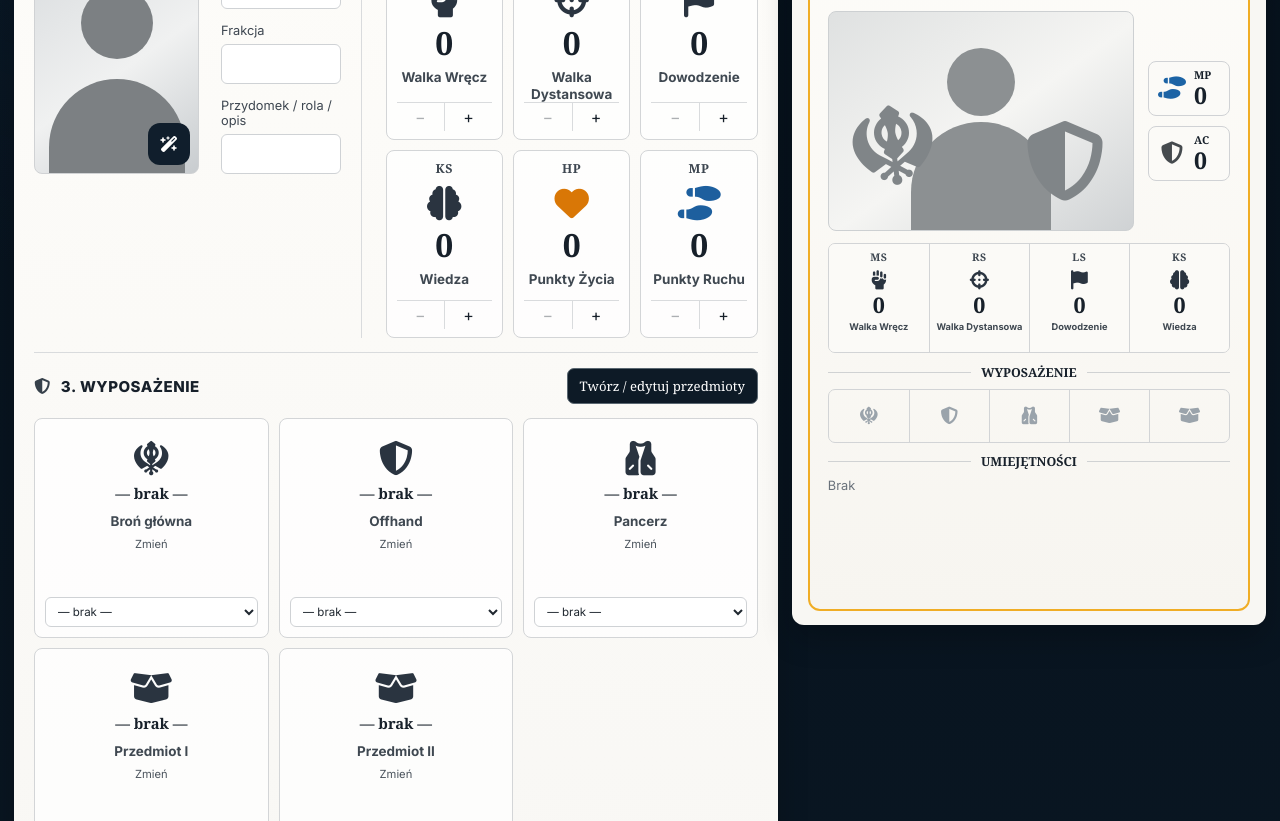
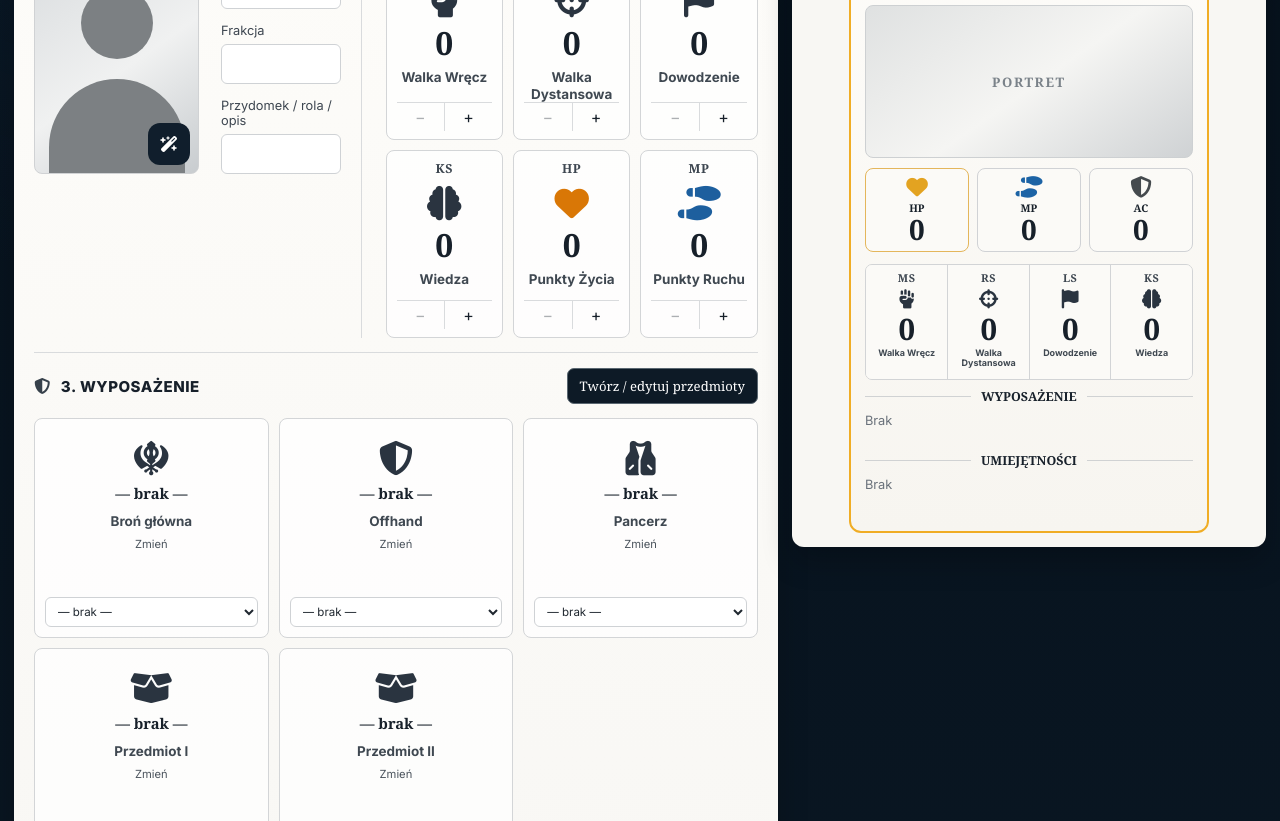
Before and after one commit to rozmiarD/hobt, a website built with Vite: page web/index.html in a window 1280 px wide. Shown: the part 379-1200 px from the top of the page. Built offline with nearby package versions, Linux system fonts and the light colour scheme.

Commit message:
Reshape preview card to tarot proportions with unified vitals and list equipment.
Use 11:19 aspect ratio without scrollbars, group HP/MP/AC in one row, show equipment like abilities, and simplify the portrait placeholder for uploaded art.

```diff
--- a/web/src/card-view.ts
+++ b/web/src/card-view.ts
@@ -14,6 +14,14 @@ const BANNER_LABEL_KEYS = {
 } as const;
 
 const BANNER_STATS = ["ms", "rs", "ls", "ks"] as const;
+
+const SLOT_LABEL_KEYS = {
+  mainWeapon: "slotMainWeapon",
+  offhand: "slotOffhand",
+  armor: "slotArmor",
+  item1: "slotItem1",
+  item2: "slotItem2",
+} as const;
 
 const EQUIPMENT_SLOTS: EquipmentSlot[] = [
   "mainWeapon",
@@ -44,18 +52,29 @@ export function renderPreviewCard(locale: Locale, card: CharacterCard): string {
   const faction = card.faction?.trim() ?? card.team?.trim() ?? "";
   const portrait = card.portrait?.url;
 
-  const equipmentIcons = EQUIPMENT_SLOTS.map((slot) => {
+  const equipmentItems = EQUIPMENT_SLOTS.map((slot) => {
     const entry = card.equipment[slot];
-    const filled = Boolean(entry?.name);
-    return `<span class="${filled ? "is-filled" : ""}" title="${escapeHtml(entry?.name ?? "")}">${icon(EQUIPMENT_ICONS[slot])}</span>`;
-  }).join("");
+    if (!entry?.name) {
+      return "";
+    }
+    return `
+      <div class="card-list-item equipment-item">
+        ${icon(EQUIPMENT_ICONS[slot])}
+        <div>
+          <strong>${escapeHtml(entry.name)}</strong>
+          <p>${escapeHtml(t(locale, SLOT_LABEL_KEYS[slot]))}</p>
+        </div>
+      </div>`;
+  })
+    .filter(Boolean)
+    .join("");
 
   const abilities = card.abilities
     .filter(Boolean)
     .map((ability) => {
       const negative = ability.type === "negative";
       return `
-        <div class="card-ability ${negative ? "negative" : "positive"}">
+        <div class="card-list-item card-ability ${negative ? "negative" : "positive"}">
           ${icon(negative ? "warn" : "sparkle")}
           <div>
             <strong>${escapeHtml(ability.name)}</strong>
@@ -74,10 +93,6 @@ export function renderPreviewCard(locale: Locale, card: CharacterCard): string {
           ${faction ? `<h3>${escapeHtml(faction)}</h3>` : ""}
           ${subtitle ? `<p>${escapeHtml(subtitle)}</p>` : ""}
         </div>
-        <div class="vital hp-vital">
-          ${icon("heart")}
-          <span><small>HP</small><strong>${card.stats.hp}</strong></span>
-        </div>
       </header>
 
       <section class="card-portrait">
@@ -85,12 +100,16 @@ export function renderPreviewCard(locale: Locale, card: CharacterCard): string {
           ${
             portrait
               ? `<img src="${escapeHtml(portrait)}" alt="" class="hero-image" />`
-              : `<span class="hero-head"></span><span class="hero-body"></span>
-                 <span class="hero-weapon">${icon("khanda")}</span>
-                 <span class="hero-shield">${icon("shield")}</span>`
+              : `<span class="hero-empty-label">${escapeHtml(t(locale, "portraitPlaceholder"))}</span>`
           }
         </div>
-        <div class="vital-stack">
+      </section>
+
+      <section class="card-vitals" aria-label="HP / MP / AC">
+        <div class="vital hp-vital">
+          ${icon("heart")}
+          <span><small>HP</small><strong>${card.stats.hp}</strong></span>
+        </div>
         <div class="vital mp-vital">
           ${icon("shoe-prints")}
           <span><small>MP</small><strong>${card.stats.mp}</strong></span>
@@ -98,7 +117,6 @@ export function renderPreviewCard(locale: Locale, card: CharacterCard): string {
         <div class="vital ac-vital">
           ${icon("shield")}
           <span><small>AC</small><strong>${card.stats.ac}</strong></span>
-          </div>
         </div>
       </section>
 
@@ -114,14 +132,16 @@ export function renderPreviewCard(locale: Locale, card: CharacterCard): string {
         ).join("")}
       </section>
 
-      <section class="card-section">
+      <section class="card-section equipment-on-card">
         <h4>${t(locale, "equipmentOnCard")}</h4>
-        <div class="card-equipment">${equipmentIcons}</div>
+        <div class="card-list equipment-list">
+          ${equipmentItems || `<p class="card-empty">${t(locale, "none")}</p>`}
+        </div>
       </section>
 
       <section class="card-section abilities-on-card">
         <h4>${t(locale, "abilitiesOnCard")}</h4>
-        <div class="abilities-list">
+        <div class="card-list abilities-list">
           ${abilities || `<p class="card-empty">${t(locale, "none")}</p>`}
         </div>
       </section>
--- a/web/src/styles.css
+++ b/web/src/styles.css
@@ -905,8 +905,9 @@ svg {
 
 .preview-character-card,
 .character-card.preview-character-card {
-  width: min(100%, 560px);
-  height: 700px;
+  --tarot-width: min(360px, 100%, calc((100vh - 28px) * 11 / 19));
+  width: var(--tarot-width);
+  aspect-ratio: 11 / 19;
   max-height: calc(100vh - 28px);
   display: flex;
   flex-direction: column;
@@ -914,20 +915,35 @@ svg {
   overflow: hidden;
   border: 2px solid var(--gold);
   border-radius: 12px;
-  padding: 14px 18px 18px;
+  padding: 12px 14px 14px;
   background: linear-gradient(180deg, #fdfcf9, #f7f5f0);
   color: var(--ink);
 }
 
-.preview-character-card > :not(.abilities-on-card),
-.character-card.preview-character-card > :not(.abilities-on-card) {
+.preview-character-card > * {
+  min-height: 0;
+}
+
+.preview-character-card .card-header,
+.preview-character-card .card-vitals,
+.preview-character-card .card-stats {
   flex-shrink: 0;
 }
 
+.preview-character-card .card-portrait {
+  flex: 1.15 1 auto;
+}
+
+.preview-character-card .equipment-on-card,
+.preview-character-card .abilities-on-card {
+  flex: 0.85 1 auto;
+  overflow: hidden;
+}
+
 .card-header {
   display: grid;
-  grid-template-columns: 68px minmax(0, 1fr) 82px;
-  gap: 12px;
+  grid-template-columns: 62px minmax(0, 1fr);
+  gap: 10px;
   align-items: start;
 }
 
@@ -972,19 +988,21 @@ svg {
 }
 
 .vital {
-  display: grid;
-  grid-template-columns: 28px auto;
-  gap: 8px;
-  align-items: center;
+  display: flex;
+  flex-direction: column;
+  align-items: center;
+  justify-content: center;
+  gap: 4px;
   border: 1px solid #d0d2d5;
   border-radius: 8px;
-  padding: 8px 9px;
+  padding: 8px 6px;
   background: #fbfaf7;
+  text-align: center;
 }
 
 .vital svg,
 .vital .fa-solid {
-  font-size: 1.4rem;
+  font-size: 1.35rem;
 }
 
 .vital span small,
@@ -996,13 +1014,13 @@ svg {
 .vital span small {
   font-family: Georgia, serif;
   font-weight: 700;
-  font-size: 0.68rem;
+  font-size: 0.66rem;
 }
 
 .vital span strong {
-  margin-top: 3px;
-  font-family: Georgia, serif;
-  font-size: 1.45rem;
+  margin-top: 2px;
+  font-family: Georgia, serif;
+  font-size: 1.75rem;
 }
 
 .hp-vital {
@@ -1025,65 +1043,35 @@ svg {
 }
 
 .card-portrait {
-  display: grid;
-  grid-template-columns: minmax(0, 1fr) 82px;
-  gap: 14px;
-  align-items: center;
-  margin-top: 14px;
+  margin-top: 10px;
+  min-height: 0;
 }
 
 .hero-placeholder {
   position: relative;
-  height: 220px;
+  height: 100%;
+  min-height: 120px;
   overflow: hidden;
   border: 1px solid #cdd0d2;
   border-radius: 8px;
   background: linear-gradient(145deg, #dfe1e1, #f5f5f3 52%, #cfd2d4);
-}
-
-.hero-head {
-  position: absolute;
-  left: 50%;
-  top: 36px;
-  width: 68px;
-  height: 68px;
-  margin-left: -34px;
-  border-radius: 50%;
-  background: #8c9092;
-}
-
-.hero-body {
-  position: absolute;
-  left: 50%;
-  bottom: -22px;
-  width: 140px;
-  height: 130px;
-  margin-left: -70px;
-  border-radius: 72px 72px 18px 18px;
-  background: #8c9092;
-}
-
-.hero-weapon,
-.hero-shield {
-  position: absolute;
-  color: #808588;
-  font-size: 5rem;
-}
-
-.hero-weapon {
-  left: 24px;
-  bottom: 36px;
-  transform: rotate(-7deg);
-}
-
-.hero-shield {
-  right: 28px;
-  bottom: 20px;
-}
-
-.vital-stack {
-  display: grid;
-  gap: 10px;
+  display: grid;
+  place-items: center;
+}
+
+.hero-empty-label {
+  font-family: Georgia, serif;
+  font-size: 0.82rem;
+  font-weight: 700;
+  letter-spacing: 0.12em;
+  color: #7a8289;
+}
+
+.card-vitals {
+  display: grid;
+  grid-template-columns: repeat(3, minmax(0, 1fr));
+  gap: 8px;
+  margin-top: 10px;
 }
 
 .card-stats {
@@ -1096,36 +1084,32 @@ svg {
 }
 
 .card-stat-tile {
-  min-height: 108px;
+  min-height: 96px;
   padding: 8px 4px 10px;
   background: #fbfaf7;
 }
 
 .card-stat-tile .tile-code {
-  font-size: 0.66rem;
+  font-size: 0.68rem;
 }
 
 .card-stat-tile .tile-icon {
-  margin: 6px 0 4px;
-  font-size: 1.35rem;
+  margin: 5px 0 4px;
+  font-size: 1.25rem;
 }
 
 .card-stat-tile .tile-value {
-  font-size: 1.35rem;
+  font-size: 1.85rem;
 }
 
 .card-stat-tile .tile-label {
-  margin-top: 6px;
-  font-size: 0.58rem;
+  margin-top: 5px;
+  font-size: 0.56rem;
   line-height: 1.15;
 }
 
 .card-stats > .card-stat-tile + .card-stat-tile {
   border-left: 1px solid #d2d4d6;
-}
-
-.card-equipment .fa-solid {
-  font-size: 1.1rem;
 }
 
 .card-stats svg,
@@ -1148,7 +1132,11 @@ svg {
 }
 
 .card-section {
-  margin-top: 11px;
+  margin-top: 8px;
+  display: flex;
+  flex-direction: column;
+  min-height: 0;
+  overflow: hidden;
 }
 
 .card-section h4 {
@@ -1169,91 +1157,70 @@ svg {
   background: #d0d2d3;
 }
 
-.card-equipment {
-  display: grid;
-  grid-template-columns: repeat(5, 1fr);
-  border: 1px solid #d2d4d6;
-  border-radius: 7px;
+.card-list {
   overflow: hidden;
 }
 
-.card-equipment span {
-  min-height: 52px;
-  display: grid;
-  place-items: center;
-  color: #9aa3ab;
-  font-size: 1.45rem;
-}
-
-.card-equipment span.is-filled {
-  color: #333c43;
-}
-
-.card-equipment span + span {
-  border-left: 1px solid #d2d4d6;
-}
-
-.abilities-on-card {
-  margin-top: 10px;
-  flex: 1 1 auto;
-  min-height: 0;
-  display: flex;
-  flex-direction: column;
-  overflow: hidden;
-}
-
+.equipment-on-card h4,
 .abilities-on-card h4 {
   flex-shrink: 0;
 }
 
-.abilities-list {
-  flex: 1 1 auto;
-  min-height: 0;
-  overflow-y: auto;
-  overscroll-behavior: contain;
-  padding-right: 2px;
-}
-
-.abilities-on-card .card-ability {
+.abilities-on-card {
+  margin-top: 0;
+}
+
+.card-list-item {
   position: relative;
   display: grid;
-  grid-template-columns: 28px minmax(0, 1fr) auto;
-  gap: 10px;
+  grid-template-columns: 24px minmax(0, 1fr);
+  gap: 8px;
   align-items: start;
-  padding: 10px 12px 10px 16px;
+  padding: 7px 10px 7px 14px;
   border: 1px solid #d2d4d6;
   background: #fff;
 }
 
-.abilities-on-card .card-ability + .card-ability {
+.card-list-item + .card-list-item {
   border-top: 0;
 }
 
-.abilities-on-card .card-ability::before {
+.card-list-item .fa-solid {
+  margin-top: 2px;
+  font-size: 0.95rem;
+  color: #3a434b;
+}
+
+.card-list-item strong {
+  font-family: Georgia, serif;
+  font-size: 0.78rem;
+  line-height: 1.2;
+}
+
+.card-list-item p {
+  margin: 2px 0 0;
+  color: #414950;
+  font-size: 0.62rem;
+  line-height: 1.3;
+}
+
+.card-list-item.card-ability::before {
   content: "";
   position: absolute;
   inset: 0 auto 0 0;
   width: 4px;
 }
 
-.abilities-on-card .card-ability.positive::before {
+.card-list-item.card-ability.positive::before {
   background: var(--green);
 }
 
-.abilities-on-card .card-ability.negative::before {
+.card-list-item.card-ability.negative::before {
   background: var(--red);
 }
 
-.abilities-on-card .card-ability strong {
-  font-family: Georgia, serif;
-  font-size: 0.86rem;
-}
-
-.abilities-on-card .card-ability p {
-  margin: 3px 0 0;
-  color: #414950;
-  font-size: 0.66rem;
-  line-height: 1.35;
+.equipment-item .fa-solid {
+  color: #4a5560;
 }
 
 .card-empty {
@@ -1609,14 +1576,15 @@ svg {
 
   .preview-character-card,
   .character-card.preview-character-card {
-    height: auto;
+    --tarot-width: min(100%, 360px);
     max-height: none;
-    overflow: visible;
-  }
-
+    overflow: hidden;
+  }
+
+  .equipment-on-card,
   .abilities-on-card,
-  .abilities-list {
-    overflow: visible;
+  .card-list {
+    overflow: hidden;
   }
 
   .catalog-workspace {
@@ -1666,15 +1634,11 @@ svg {
   }
 
   .card-header {
-    grid-template-columns: 54px minmax(0, 1fr) 72px;
+    grid-template-columns: 54px minmax(0, 1fr);
   }
 
   .card-portrait {
     grid-template-columns: 1fr;
-  }
-
-  .vital-stack {
-    grid-template-columns: 1fr 1fr;
   }
 }
 
```
Lines whose indentation alone changed are shown as unchanged.
